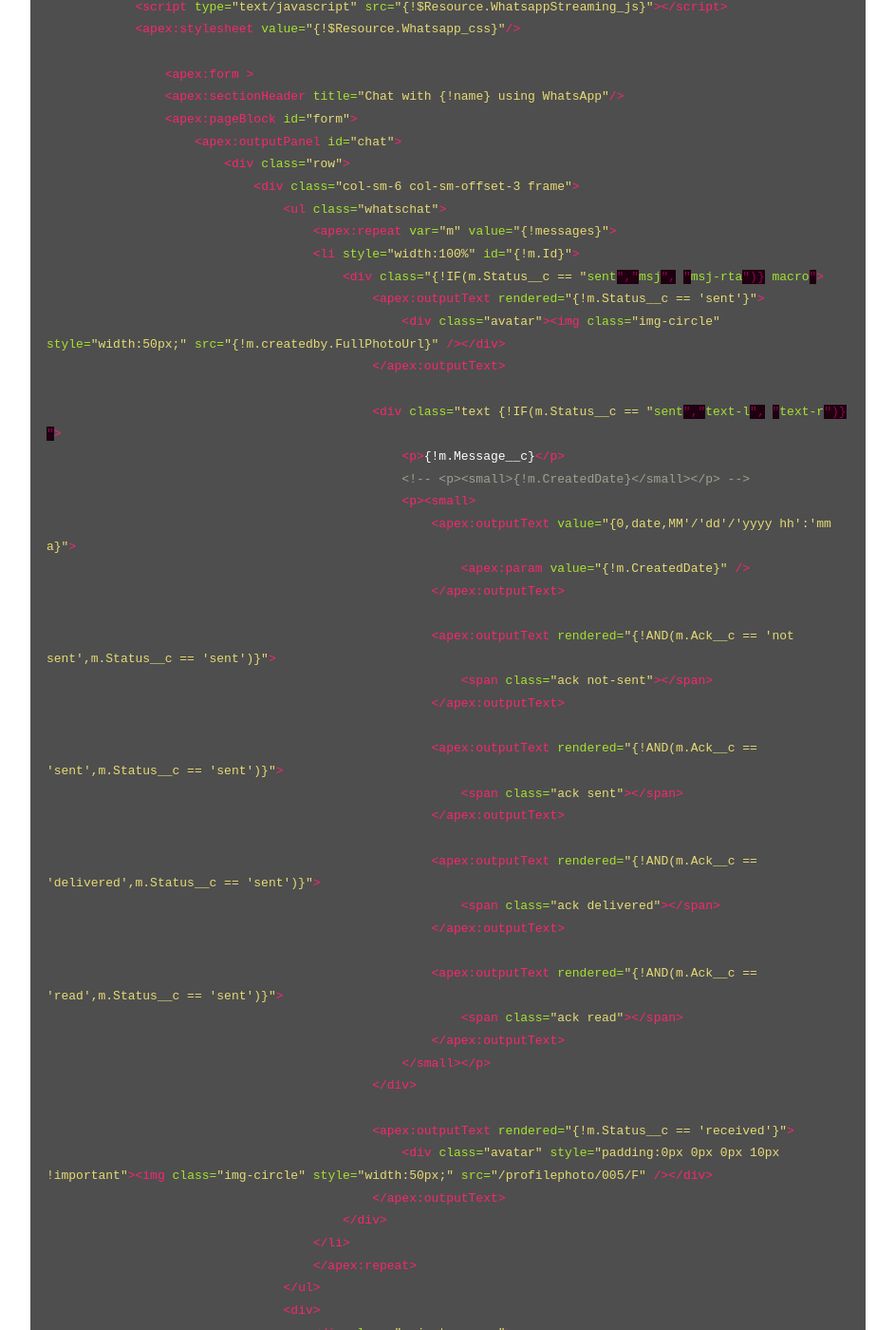
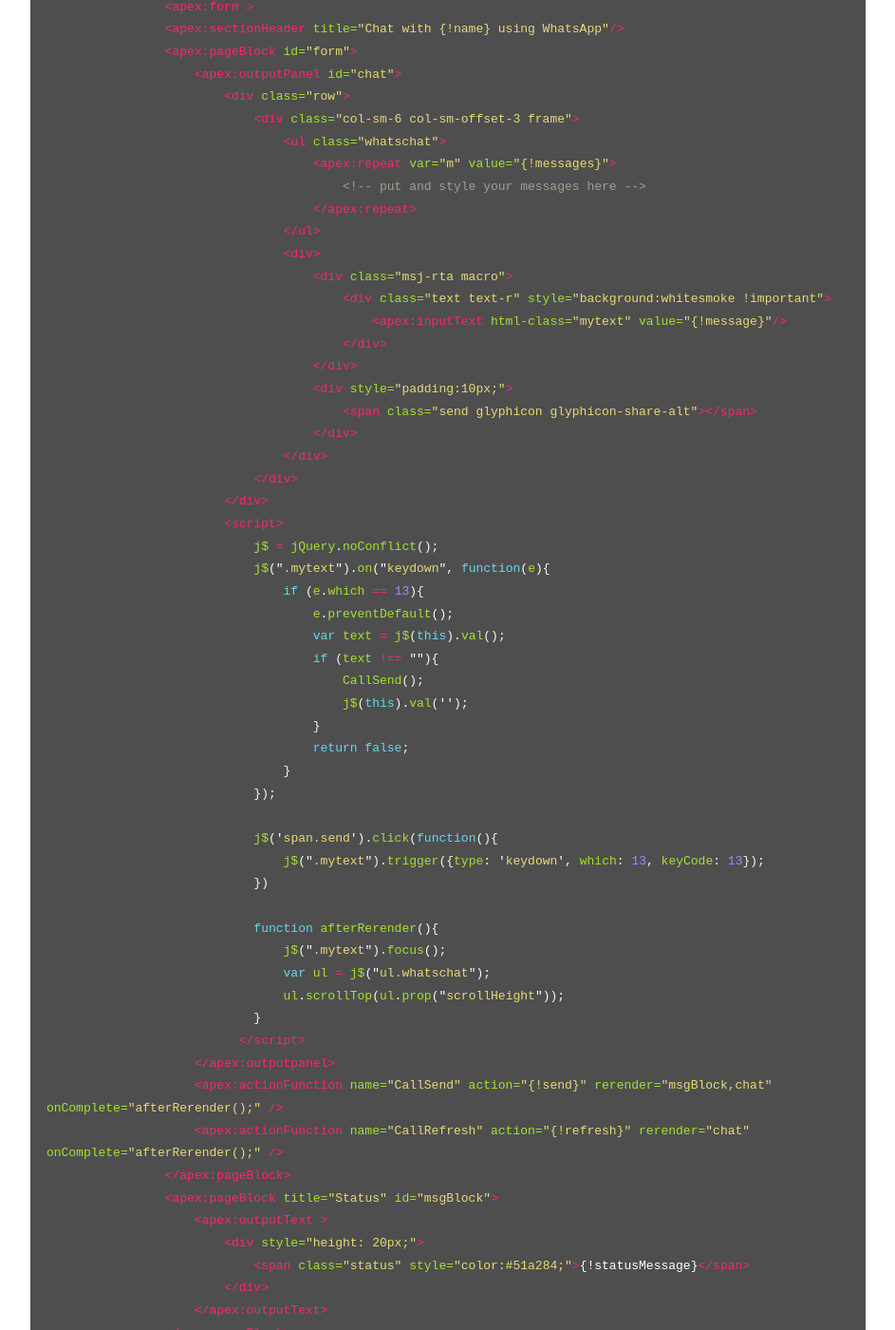
Before and after one commit to blackbirdcrew/BLOG, a Jekyll site: the page built from _posts/2019-08-31-Integrating-Salesforce-And-Whatsapp.md, in a window 1280 px wide and 1400 px high, scrolled down 8850 px. Shown: the whole window at 95% size, without its empty margins (168-1111 px from the left). Built offline with Jekyll 4.4.1, drawn with Linux system fonts in a browser that asks for light colours; comment, search, counter and statistics services are not loaded; some of the changed text lies outside the part shown.

Commit message:
Update 2019-08-31-Integrating-Salesforce-And-Whatsapp.md

````diff
--- a/_posts/2019-08-31-Integrating-Salesforce-And-Whatsapp.md
+++ b/_posts/2019-08-31-Integrating-Salesforce-And-Whatsapp.md
@@ -29,6 +29,7 @@
 For medium and large businesses Facebook has provided a directory of [registered partners](https://www.facebook.com/business/partner-directory/search?platforms=whatsapp&solution_type=messaging) and their solutions. In this tutorial we'll be looking at Weboxapp as the consultancy that is integrated with WhatsApp. There are many consultancies to choose from and the integration and result will vary depending on your choice.
 
 You can start using [Waboxapp](https://www.waboxapp.com) for free up to 100 messages a month to see if it work for you. Price for using this service goes up when you start sending more messages.
+
 ## General project overview.
 As you can see it fairly simple. We send a message then update the message status once we receive the result from Waboxapp.
 ![IMG1]({{site.url}}{{site.baseurl}}/pictures/31-08-2019/Whatsapp Overview.png)
@@ -263,9 +264,6 @@
 	    <apex:includeScript value="{!$Resource.json2_js}"/>
 	    <script type="text/javascript" src="{!URLFOR($Resource.cometd_zip, 'dojo/dojo.js')}" data-dojo-config="async: 1"></script>
 	    <script>var token = '{!$Api.Session_ID}';</script>
-	    <script type="text/javascript" src="{!$Resource.WhatsappStreaming_js}"></script>
-	    <apex:stylesheet value="{!$Resource.Whatsapp_css}"/>
-
 		<apex:form >
 	        <apex:sectionHeader title="Chat with {!name} using WhatsApp"/>
 	        <apex:pageBlock id="form">
@@ -274,43 +272,7 @@
 	                    <div class="col-sm-6 col-sm-offset-3 frame">
 	                        <ul class="whatschat">
 	                            <apex:repeat var="m" value="{!messages}">
-	                            <li style="width:100%" id="{!m.Id}">
-	                                <div class="{!IF(m.Status__c == "sent","msj", "msj-rta")} macro">
-	                                    <apex:outputText rendered="{!m.Status__c == 'sent'}">
-	                                        <div class="avatar"><img class="img-circle" style="width:50px;" src="{!m.createdby.FullPhotoUrl}" /></div>
-	                                    </apex:outputText>
-
-	                                    <div class="text {!IF(m.Status__c == "sent","text-l", "text-r")} ">
-	                                        <p>{!m.Message__c}</p>
-	                                        <!-- <p><small>{!m.CreatedDate}</small></p> -->
-	                                        <p><small>
-	                                            <apex:outputText value="{0,date,MM'/'dd'/'yyyy hh':'mm a}">
-	                                                <apex:param value="{!m.CreatedDate}" />
-	                                            </apex:outputText>
-
-	                                            <apex:outputText rendered="{!AND(m.Ack__c == 'not sent',m.Status__c == 'sent')}">
-	                                                <span class="ack not-sent"></span>
-	                                            </apex:outputText>
-
-	                                            <apex:outputText rendered="{!AND(m.Ack__c == 'sent',m.Status__c == 'sent')}">
-	                                                <span class="ack sent"></span>
-	                                            </apex:outputText>
-
-	                                            <apex:outputText rendered="{!AND(m.Ack__c == 'delivered',m.Status__c == 'sent')}">
-	                                                <span class="ack delivered"></span>
-	                                            </apex:outputText>
-
-	                                            <apex:outputText rendered="{!AND(m.Ack__c == 'read',m.Status__c == 'sent')}">
-	                                                <span class="ack read"></span>
-	                                            </apex:outputText>
-	                                        </small></p>
-	                                    </div>
-
-	                                    <apex:outputText rendered="{!m.Status__c == 'received'}">
-	                                        <div class="avatar" style="padding:0px 0px 0px 10px !important"><img class="img-circle" style="width:50px;" src="/profilephoto/005/F" /></div>
-	                                    </apex:outputText>
-	                                </div>
-	                            </li>
+	                            	<!-- put and style your messages here -->
 	                            </apex:repeat>
 	                        </ul>
 	                        <div>
@@ -318,7 +280,6 @@
 	                                <div class="text text-r" style="background:whitesmoke !important">
 	                                    <apex:inputText html-class="mytext" value="{!message}"/>
 	                                </div>
-
 	                            </div>
 	                            <div style="padding:10px;">
 	                                <span class="send glyphicon glyphicon-share-alt"></span>
@@ -326,7 +287,6 @@
 	                        </div>
 	                    </div>
 	                </div>
-
 	                <script>
 	                    j$ = jQuery.noConflict();
 	                    j$(".mytext").on("keydown", function(e){
@@ -351,9 +311,7 @@
 	                        ul.scrollTop(ul.prop("scrollHeight"));
 	                    }
 	                  </script>
-
 	            </apex:outputpanel>
-
 	            <apex:actionFunction name="CallSend" action="{!send}" rerender="msgBlock,chat" onComplete="afterRerender();" />
 	            <apex:actionFunction name="CallRefresh" action="{!refresh}" rerender="chat" onComplete="afterRerender();" />
 	        </apex:pageBlock>
@@ -376,4 +334,19 @@
 	    </script>
 	</apex:page>
 ```
+## Waboxapp
+
+Once you are registered with Waboxapp you can login and go phones where you'll find your API token and hooks url. There's also the list off all you phones with controls.
+
 ## Waboxapp extention for Chrome
+
+1. Next step is to install the [Weboxapp](https://chrome.google.com/webstore/detail/waboxapp/mgaecjklgnbkkdfnfpncgnogplnjjcdh) plugin for Chrome.
+1. Click on the icon in Chrome and insert your Token.
+1. Go to [web.whatsapp.com](web.whatsapp.com).
+1. Login using your whatsapp account.
+
+** It is important that the phone is logged in at web.whatsapp.com during message sending. Also if you are sending messages in a trigger the phone must be logged in.  **
+
+## Conclusion
+
+When it comes to integrating with Whatsapp using third party apps there are some advantages and limitations. However in my opinion the pros outweigh the cons. Given that Whatsapp is an integral part of many people's lives to have the ability to use this way of comunication in your buiseness is may give you the edge over your competitors.
````
Also changed, not shown: other parts of _posts/2019-08-31-Integrating-Salesforce-And-Whatsapp.md (+1 -1 lines).
